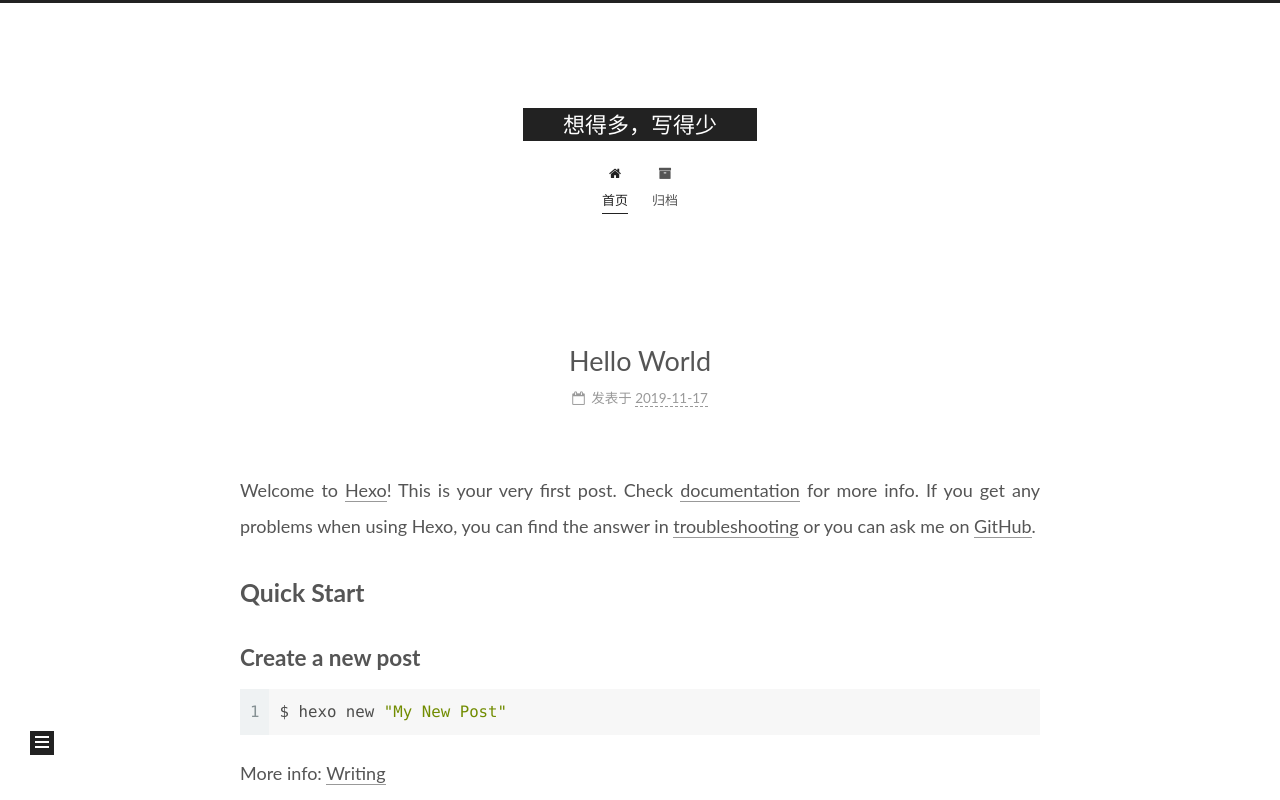
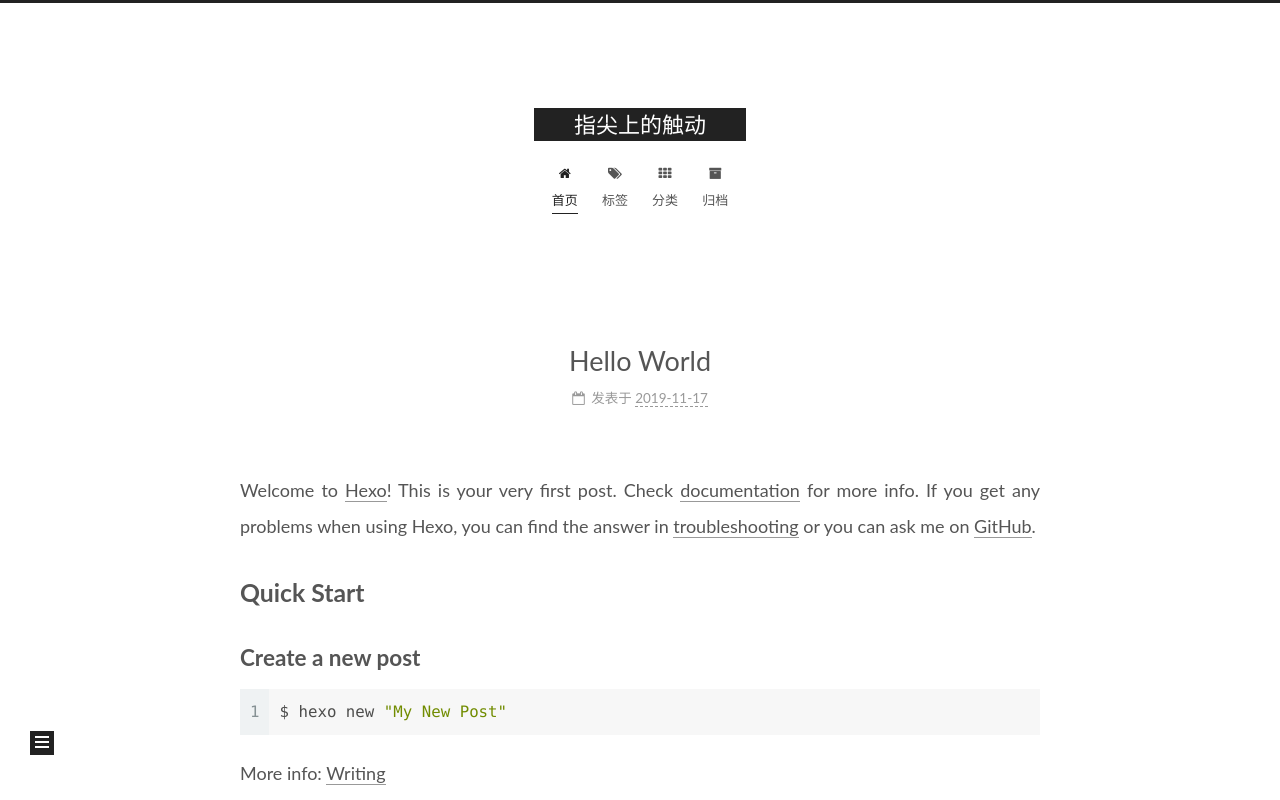
Before and after one commit to biuphp/biuphp.github.io, a plain HTML site: page index.html in a window 1280 px wide. Shown: the top 800 px of the page. Drawn offline with Linux system fonts and the light colour scheme.

Commit message:
Site updated: 2019-11-17 22:20:46

```diff
--- a/atom.xml
+++ b/atom.xml
@@ -1,6 +1,6 @@
 <?xml version="1.0" encoding="utf-8"?>
 <feed xmlns="https://www.w3.org/2005/Atom">
-  <title>想得多，写得少</title>
+  <title>指尖上的触动</title>
 
 
   <link href="/atom.xml" rel="self"/>
--- a/index.html
+++ b/index.html
@@ -9,7 +9,7 @@
   <link rel="icon" type="image/png" sizes="32x32" href="/images/favicon-32x32-next.png">
   <link rel="icon" type="image/png" sizes="16x16" href="/images/favicon-16x16-next.png">
   <link rel="mask-icon" href="/images/logo.svg" color="#222">
-  <link rel="alternate" href="/atom.xml" title="想得多，写得少" type="application/atom+xml">
+  <link rel="alternate" href="/atom.xml" title="指尖上的触动" type="application/atom+xml">
 
 <link rel="stylesheet" href="/css/main.css">
 
@@ -47,10 +47,11 @@
 </script>
 
   <meta name="description" content="大家好，我是一个很不喜欢写文的程序员，在这里我可以随便的写，因为根本没有人会看到。">
+<meta name="keywords" content="what？？？">
 <meta property="og:type" content="website">
-<meta property="og:title" content="想得多，写得少">
+<meta property="og:title" content="指尖上的触动">
 <meta property="og:url" content="http:&#x2F;&#x2F;yoursite.com&#x2F;index.html">
-<meta property="og:site_name" content="想得多，写得少">
+<meta property="og:site_name" content="指尖上的触动">
 <meta property="og:description" content="大家好，我是一个很不喜欢写文的程序员，在这里我可以随便的写，因为根本没有人会看到。">
 <meta property="og:locale" content="zh-CN">
 <meta name="twitter:card" content="summary">
@@ -69,7 +70,7 @@
   };
 </script>
 
-  <title>想得多，写得少</title>
+  <title>指尖上的触动</title>
 
 
 
@@ -113,7 +114,7 @@
     <div>
       <a href="/" class="brand" rel="start">
         <span class="logo-line-before"><i></i></span>
-        <span class="site-title">想得多，写得少</span>
+        <span class="site-title">指尖上的触动</span>
         <span class="logo-line-after"><i></i></span>
       </a>
     </div>
@@ -135,6 +136,16 @@
         <li class="menu-item menu-item-home">
 
     <a href="/" rel="section"><i class="fa fa-fw fa-home"></i>首页</a>
+
+  </li>
+        <li class="menu-item menu-item-tags">
+
+    <a href="/tags/" rel="section"><i class="fa fa-fw fa-tags"></i>标签</a>
+
+  </li>
+        <li class="menu-item menu-item-categories">
+
+    <a href="/categories/" rel="section"><i class="fa fa-fw fa-th"></i>分类</a>
 
   </li>
         <li class="menu-item menu-item-archives">
@@ -177,7 +188,7 @@
     </span>
 
     <span hidden itemprop="publisher" itemscope itemtype="http://schema.org/Organization">
-      <meta itemprop="name" content="想得多，写得少">
+      <meta itemprop="name" content="指尖上的触动">
     </span>
       <header class="post-header">
         <h1 class="post-title" itemprop="name headline">
```
Also changed, not shown: 2019/11/17/hello-world/index.html (+16 -5 lines), archives/2019/11/index.html (+16 -5 lines), archives/2019/index.html (+16 -5 lines), archives/index.html (+16 -5 lines).
